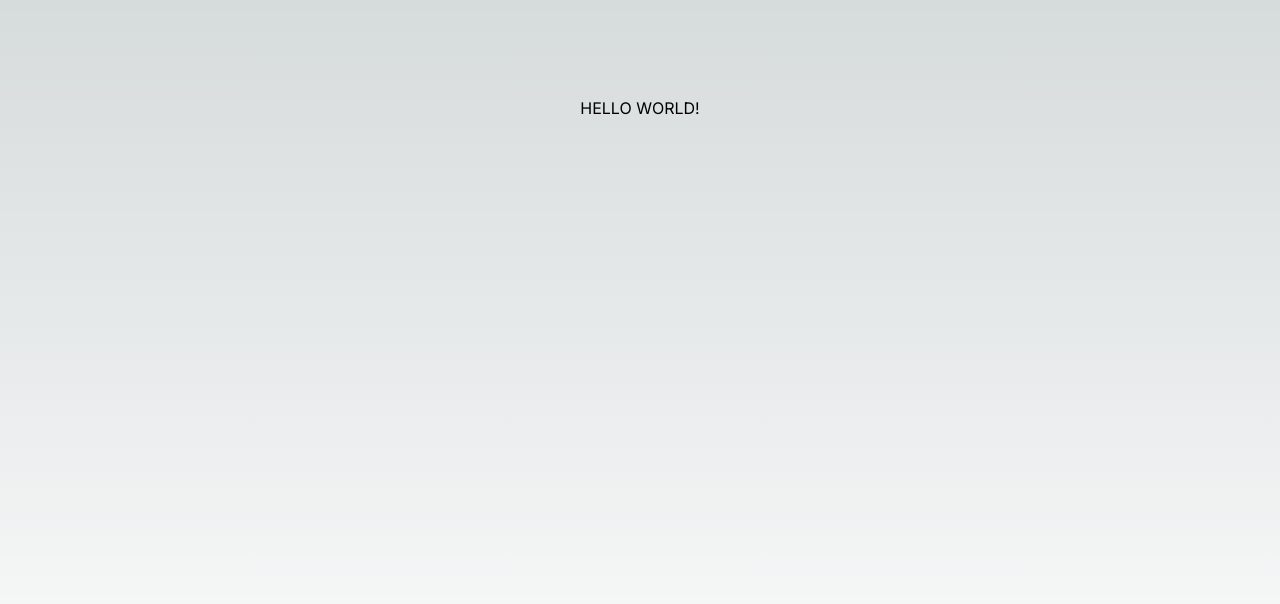
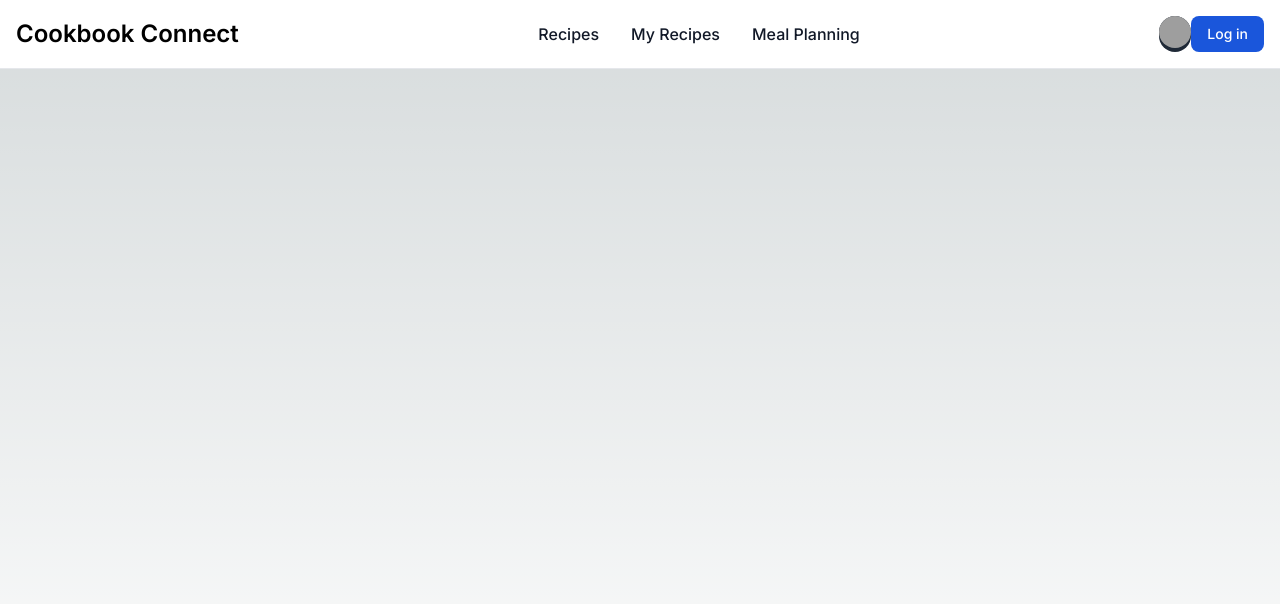
Before and after one commit to TNel51/cookbook-connect, a Next.js app: page / in a window 1280 px wide. Shown: the top 604 px of the page. Built offline with nearby package versions, Linux system fonts and the light colour scheme; grey boxes are pictures that could not be loaded.

Commit message:
Added NavBar

```diff
--- /dev/null
+++ b/src/components/navBar.tsx
@@ -0,0 +1,61 @@
+import type {ReactElement} from "react";
+
+export default function NavBar(): ReactElement {
+    return <div>
+        <nav className="bg-white dark:bg-gray-900 fixed w-full z-20 top-0 start-0 border-b border-gray-200 dark:border-gray-600">
+            <div className="max-w-screen-xl flex flex-wrap items-center justify-between mx-auto p-4">
+                <a href="https://flowbite.com/" className="flex items-center space-x-3 rtl:space-x-reverse">
+                    {/* <img src="https://flowbite.com/docs/images/logo.svg" className="h-8" alt="Flowbite Logo"> */}
+                    <span className="self-center text-2xl font-semibold whitespace-nowrap dark:text-white">Cookbook Connect</span>
+                </a>
+                <div className="flex md:order-2 space-x-3 md:space-x-0 rtl:space-x-reverse">
+                    <button type="button" className="flex text-sm bg-gray-800 rounded-full md:me-0 focus:ring-4 focus:ring-gray-300 dark:focus:ring-gray-600" id="user-menu-button" aria-expanded="false" data-dropdown-toggle="user-dropdown" data-dropdown-placement="bottom">
+                        <span className="sr-only">Open user menu</span>
+                        <img className="w-8 h-8 rounded-full" src="/docs/images/people/profile-picture-3.jpg" alt="user photo"></img>
+                    </button>
+                    {/* <!-- Dropdown menu --> */}
+                    <div className="z-50 hidden my-4 text-base list-none bg-white divide-y divide-gray-100 rounded-lg shadow dark:bg-gray-700 dark:divide-gray-600" id="user-dropdown">
+                        <div className="px-4 py-3">
+                            <span className="block text-sm text-gray-900 dark:text-white">Bonnie Green</span>
+                            <span className="block text-sm  text-gray-500 truncate dark:text-gray-400">name@flowbite.com</span>
+                        </div>
+                        <ul className="py-2" aria-labelledby="user-menu-button">
+                            <li>
+                                <a href="#" className="block px-4 py-2 text-sm text-gray-700 hover:bg-gray-100 dark:hover:bg-gray-600 dark:text-gray-200 dark:hover:text-white">Dashboard</a>
+                            </li>
+                            <li>
+                                <a href="#" className="block px-4 py-2 text-sm text-gray-700 hover:bg-gray-100 dark:hover:bg-gray-600 dark:text-gray-200 dark:hover:text-white">Settings</a>
+                            </li>
+                            <li>
+                                <a href="#" className="block px-4 py-2 text-sm text-gray-700 hover:bg-gray-100 dark:hover:bg-gray-600 dark:text-gray-200 dark:hover:text-white">Earnings</a>
+                            </li>
+                            <li>
+                                <a href="#" className="block px-4 py-2 text-sm text-gray-700 hover:bg-gray-100 dark:hover:bg-gray-600 dark:text-gray-200 dark:hover:text-white">Sign out</a>
+                            </li>
+                        </ul>
+                    </div>
+                    <button type="button" className="text-white bg-blue-700 hover:bg-blue-800 focus:ring-4 focus:outline-none focus:ring-blue-300 font-medium rounded-lg text-sm px-4 py-2 text-center dark:bg-blue-600 dark:hover:bg-blue-700 dark:focus:ring-blue-800">Log in</button>
+                    <button data-collapse-toggle="navbar-sticky" type="button" className="inline-flex items-center p-2 w-10 h-10 justify-center text-sm text-gray-500 rounded-lg md:hidden hover:bg-gray-100 focus:outline-none focus:ring-2 focus:ring-gray-200 dark:text-gray-400 dark:hover:bg-gray-700 dark:focus:ring-gray-600" aria-controls="navbar-sticky" aria-expanded="false">
+                        <span className="sr-only">Open main menu</span>
+                        <svg className="w-5 h-5" aria-hidden="true" xmlns="http://www.w3.org/2000/svg" fill="none" viewBox="0 0 17 14">
+                            <path stroke="currentColor" strokeLinecap="round" strokeLinejoin="round" strokeWidth="2" d="M1 1h15M1 7h15M1 13h15" />
+                        </svg>
+                    </button>
+                </div>
+                <div className="items-center justify-between hidden w-full md:flex md:w-auto md:order-1" id="navbar-sticky">
+                    <ul className="flex flex-col p-4 md:p-0 mt-4 font-medium border border-gray-100 rounded-lg bg-gray-50 md:space-x-8 rtl:space-x-reverse md:flex-row md:mt-0 md:border-0 md:bg-white dark:bg-gray-800 md:dark:bg-gray-900 dark:border-gray-700">
+                        <li>
+                            <a href="#" className="block py-2 px-3 text-gray-900 rounded hover:bg-gray-100 md:hover:bg-transparent md:hover:text-blue-700 md:p-0 md:dark:hover:text-blue-500 dark:text-white dark:hover:bg-gray-700 dark:hover:text-white md:dark:hover:bg-transparent dark:border-gray-700">Recipes</a>
+                        </li>
+                        <li>
+                            <a href="#" className="block py-2 px-3 text-gray-900 rounded hover:bg-gray-100 md:hover:bg-transparent md:hover:text-blue-700 md:p-0 md:dark:hover:text-blue-500 dark:text-white dark:hover:bg-gray-700 dark:hover:text-white md:dark:hover:bg-transparent dark:border-gray-700">My Recipes</a>
+                        </li>
+                        <li>
+                            <a href="#" className="block py-2 px-3 text-gray-900 rounded hover:bg-gray-100 md:hover:bg-transparent md:hover:text-blue-700 md:p-0 md:dark:hover:text-blue-500 dark:text-white dark:hover:bg-gray-700 dark:hover:text-white md:dark:hover:bg-transparent dark:border-gray-700">Meal Planning</a>
+                        </li>
+                    </ul>
+                </div>
+            </div>
+        </nav>
+    </div>;
+}
--- a/src/pages/index.tsx
+++ b/src/pages/index.tsx
@@ -1,5 +1,7 @@
 import {Inter} from "next/font/google";
 import type {ReactElement} from "react";
+
+import NavBar from "@/components/navBar";
 
 const inter = Inter({subsets: ["latin"] });
 
@@ -8,7 +10,8 @@
         <main
             className={`flex min-h-screen flex-col items-center justify-between p-24 ${inter.className}`}
         >
-            <h1>HELLO WORLD!</h1>
+            <NavBar/>
+
         </main>
     );
 }
```
